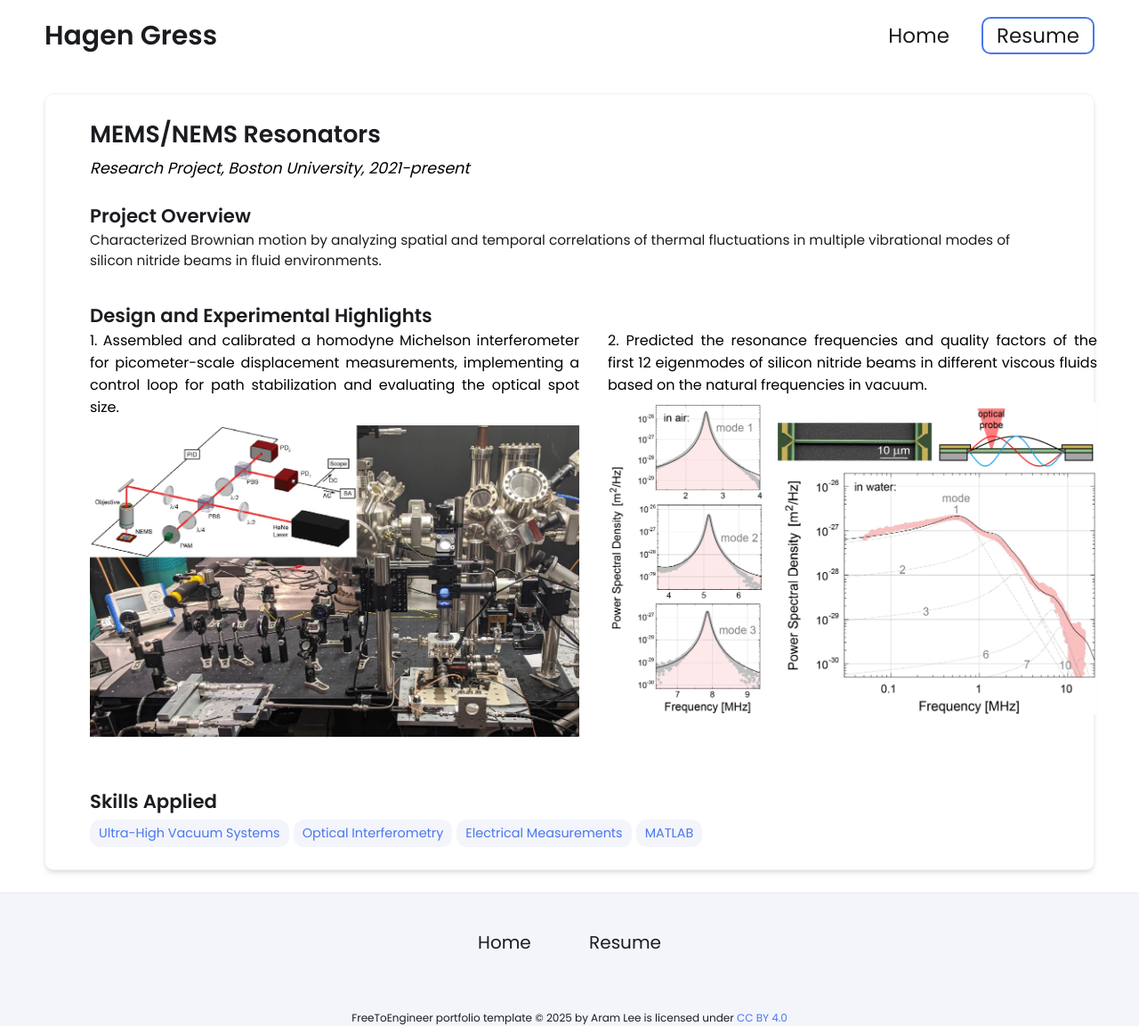
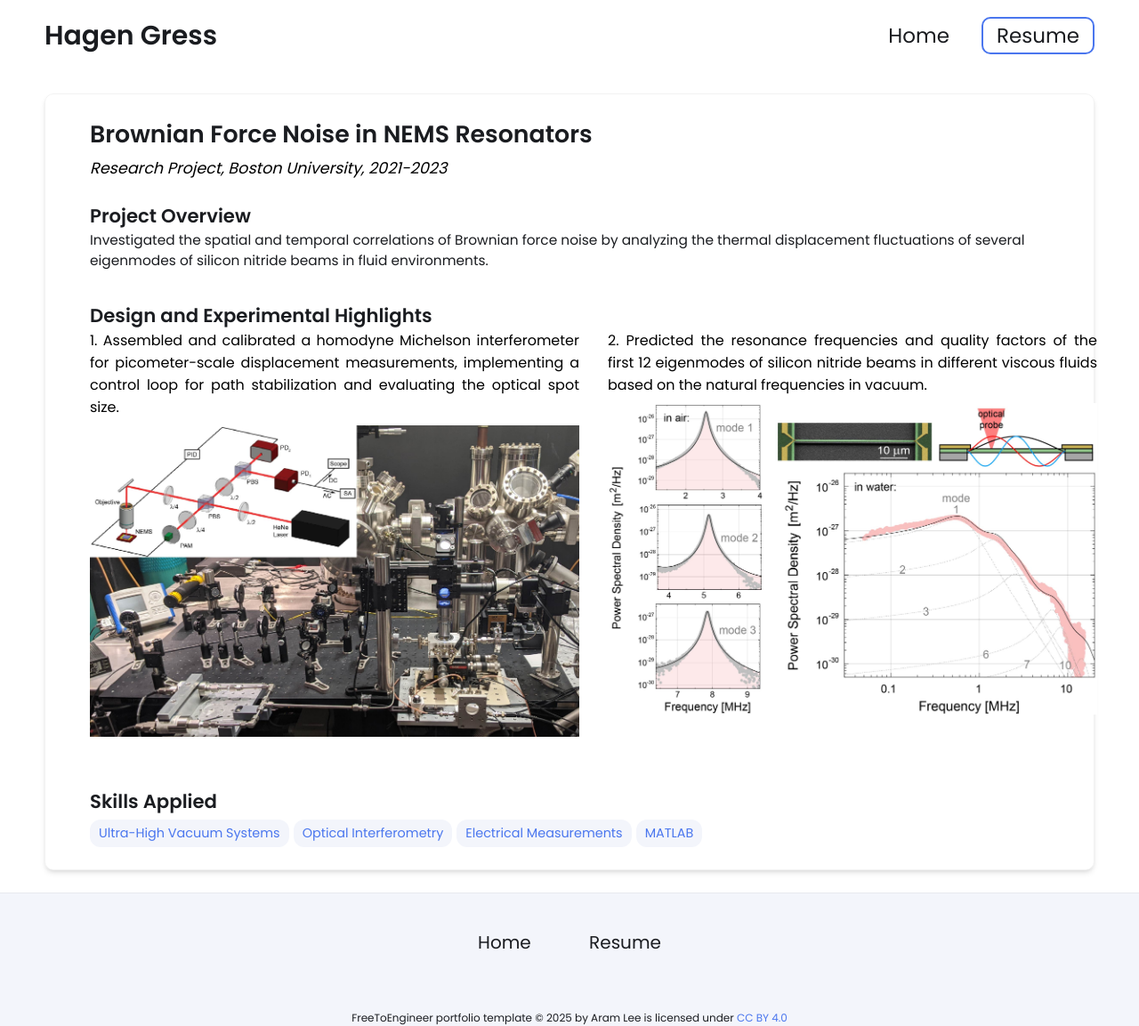
Before and after one commit to HagenGress/HagenGress.github.io, a Jekyll site: the page built from _projects/NEMS/index.md, in a window 1280 px wide. Shown: the whole page at 89% size. Built offline with Jekyll 4.4.1, drawn with Linux system fonts in a browser that asks for light colours.

Commit message:
Update index.md

```diff
--- a/_projects/NEMS/index.md
+++ b/_projects/NEMS/index.md
@@ -1,8 +1,8 @@
 ---
 layout: post
-title: MEMS/NEMS Resonators
-location: Research Project, Boston University, 2021-present
-description: Characterized Brownian motion by analyzing spatial and temporal correlations of thermal fluctuations in multiple vibrational modes of silicon nitride beams in fluid environments.
+title: Brownian Force Noise in NEMS Resonators
+location: Research Project, Boston University, 2021-2023
+description: Investigated the spatial and temporal correlations of Brownian force noise by analyzing the thermal displacement fluctuations of several eigenmodes of silicon nitride beams in fluid environments.
 order: 3
 skills: []
 
```
